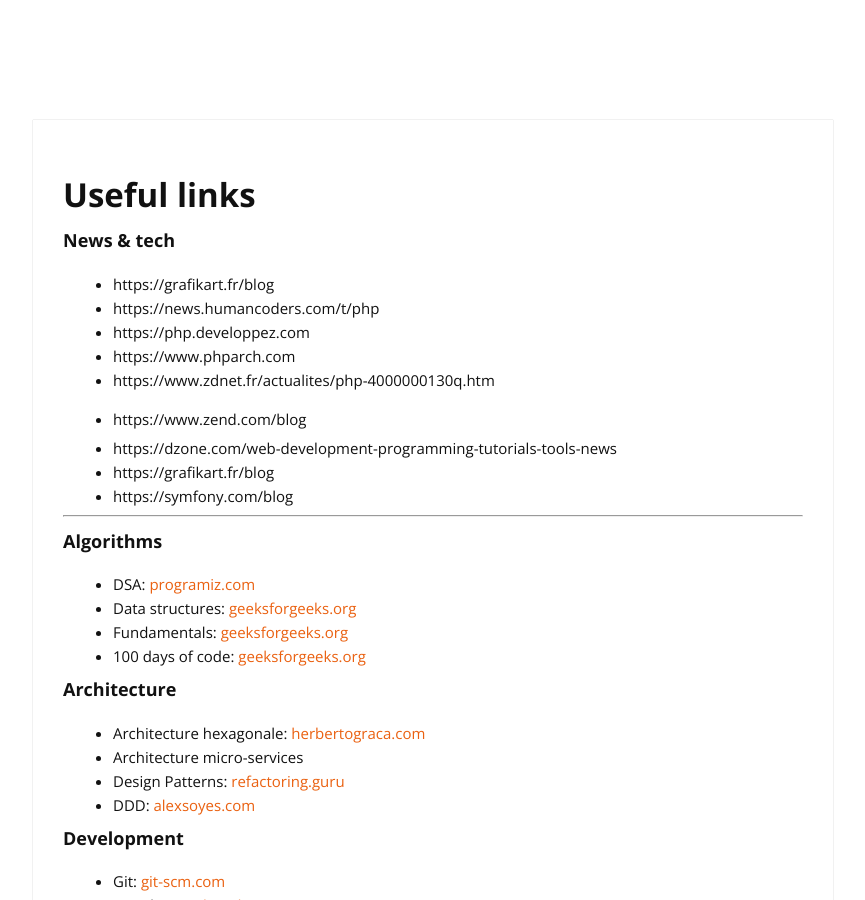
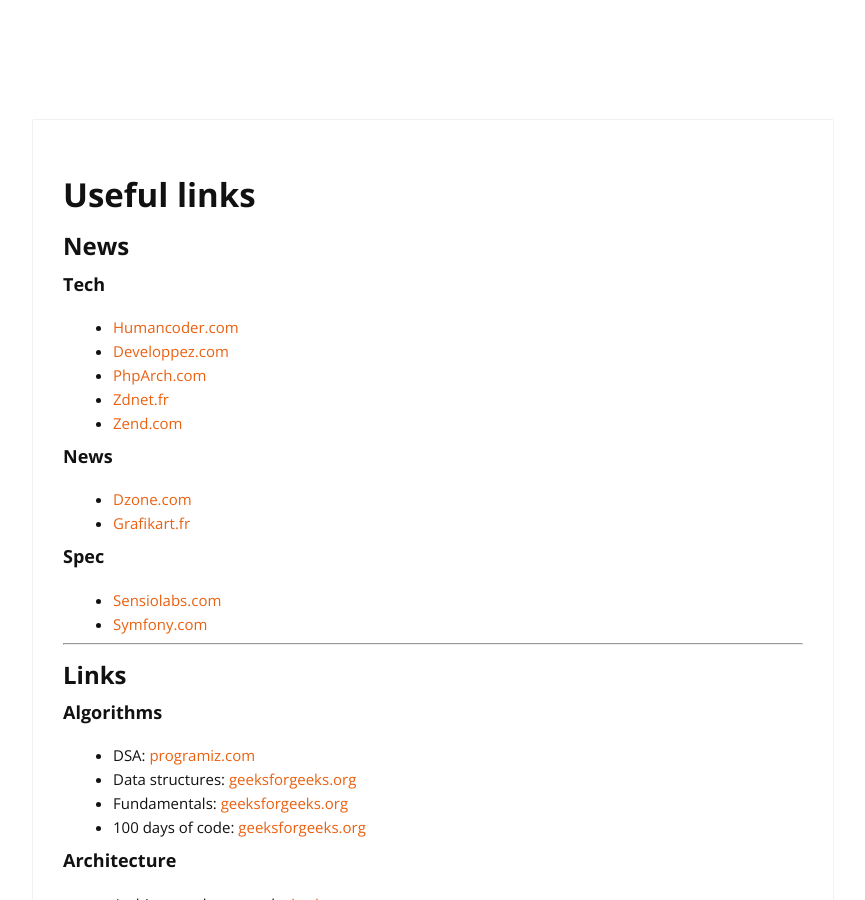
Before and after one commit to cylmat/cylmat.github.io, a Jekyll site: the page built from _pages/USEFUL.md, in a window 1280 px wide and 900 px high. Shown: the whole window, without its empty margins (207-1072 px from the left). Built offline with Jekyll 4.4.1, drawn with Linux system fonts in a browser that asks for light colours; nearby versions of some CDN libraries.

Commit message:
Update USEFUL.md

```diff
--- a/_pages/USEFUL.md
+++ b/_pages/USEFUL.md
@@ -4,19 +4,26 @@
 permalink: /useful/
 ---
 
-### News & tech
-* https://grafikart.fr/blog
-* https://news.humancoders.com/t/php
-* https://php.developpez.com
-* https://www.phparch.com
-* https://www.zdnet.fr/actualites/php-4000000130q.htm
-* https://www.zend.com/blog
+## News
 
-+ https://dzone.com/web-development-programming-tutorials-tools-news
-+ https://grafikart.fr/blog
-+ https://symfony.com/blog
+### Tech
+* [Humancoder.com](https://news.humancoders.com/t/php)
+* [Developpez.com](https://php.developpez.com)
+* [PhpArch.com](https://www.phparch.com)
+* [Zdnet.fr](https://www.zdnet.fr/actualites/php-4000000130q.htm)
+* [Zend.com](https://www.zend.com/blog)
+
+### News
++ [Dzone.com](https://dzone.com/web-development-programming-tutorials-tools-news)
++ [Grafikart.fr](https://grafikart.fr/blog)
+
+### Spec
++ [Sensiolabs.com](https://blog.sensiolabs.com)
++ [Symfony.com](https://symfony.com/blog)
 
 ---
+## Links
+
 ### Algorithms
 + DSA: [programiz.com](https://www.programiz.com/dsa)
 + Data structures: [geeksforgeeks.org](https://www.geeksforgeeks.org/data-structures)
```
